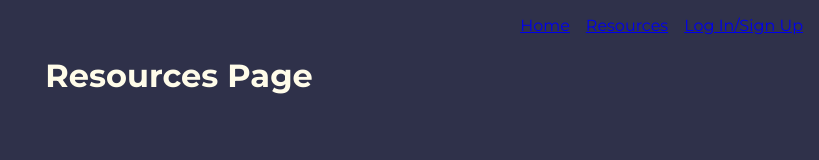
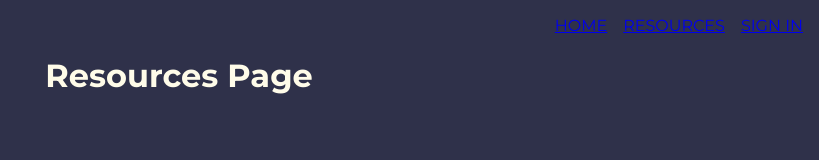
Before and after one commit to zothsu/sharpeningTracker, a React (Create React App) app: page /resources in a window 1280 px wide. Shown: the top 160 px of the page, without its empty margins (461-1280 px from the left). Built offline with nearby package versions, Linux system fonts and the light colour scheme.

Commit message:
Fix login navigation

```diff
--- a/src/components/NavBar/NavBar.css
+++ b/src/components/NavBar/NavBar.css
@@ -2,4 +2,5 @@ nav {
   display: flex;
   justify-content: right;
   gap: 1em;
+  text-transform: uppercase;
 }
--- a/src/components/NavBar/NavBar.jsx
+++ b/src/components/NavBar/NavBar.jsx
@@ -21,7 +21,7 @@ export default function NavBar({ user, setUser }) {
       <nav>
         <Link to="/">Home</Link>
         <Link to="resources">Resources</Link>
-        <Link to="/login">Log In/Sign Up</Link>
+        <Link to="/login">Sign In</Link>
       </nav>
         )
       }
```
